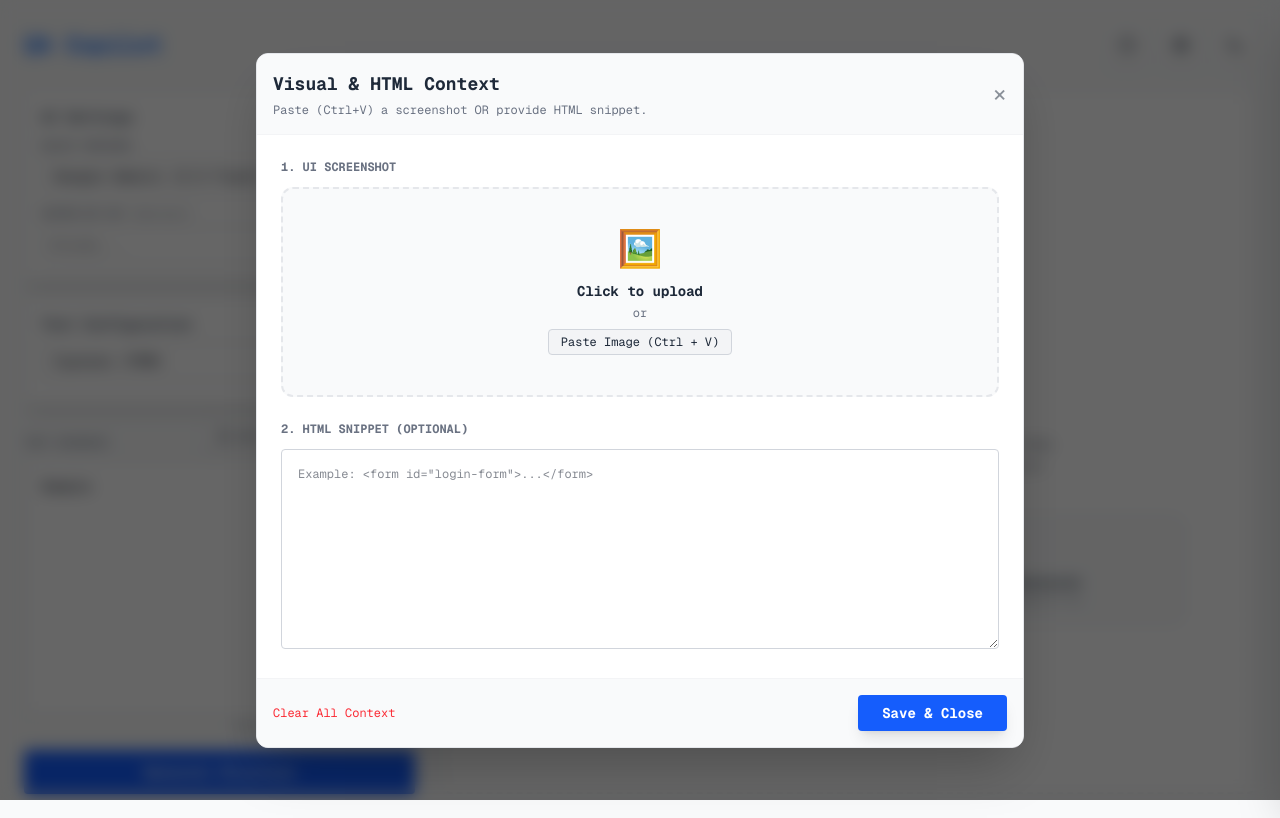
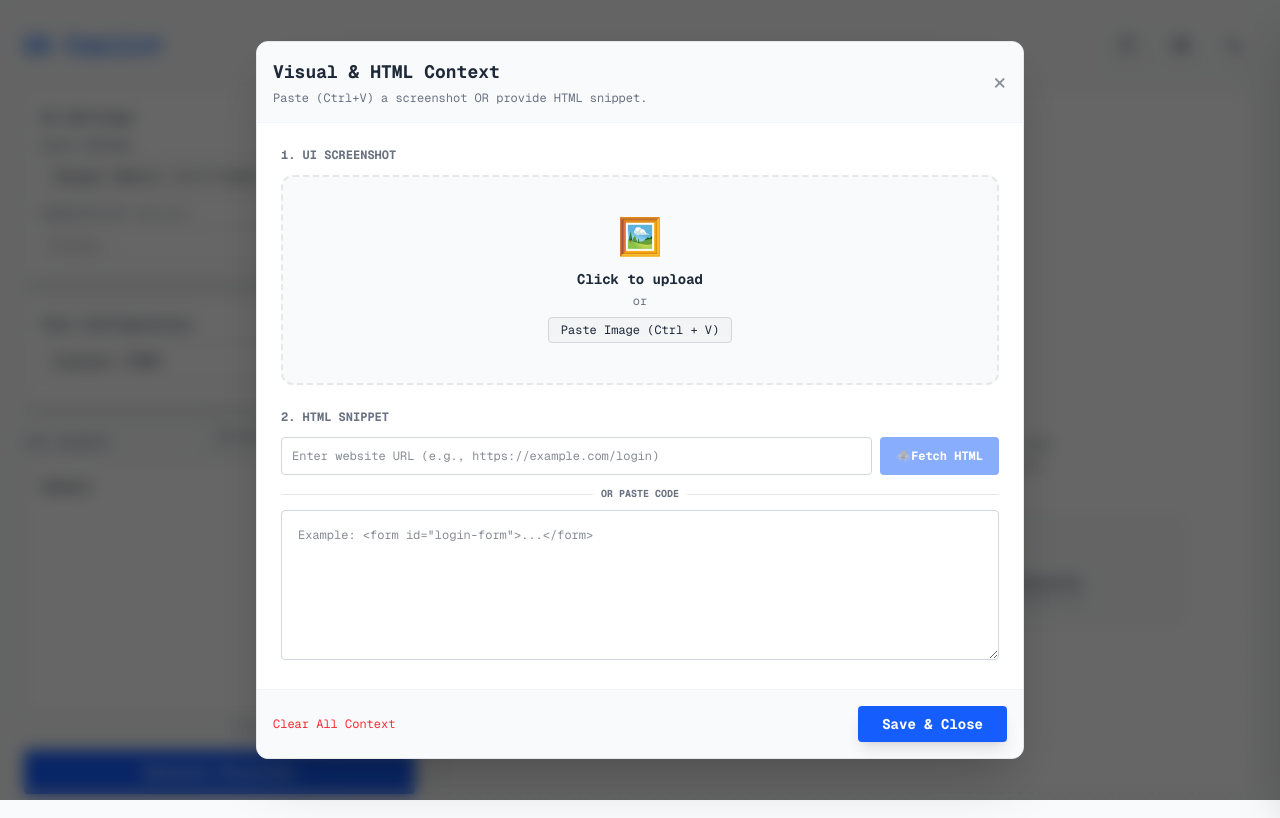
Before and after one commit to archndrx/qa-ai-test-gen, a Next.js app: page / in a window 1280 px wide. Both pictures are taken after typing "Sample" into the empty fields and a click on the button "Add Visual/HTML Context". Built offline with nearby package versions, Linux system fonts and the light colour scheme.

Commit message:
feat - new feat add url crawler

```diff
--- /dev/null
+++ b/app/api/crawl/route.js
@@ -0,0 +1,55 @@
+import { NextResponse } from 'next/server';
+import * as cheerio from 'cheerio';
+
+export async function POST(request) {
+  try {
+    const { url } = await request.json();
+
+    if (!url) {
+      return NextResponse.json({ error: 'URL is required' }, { status: 400 });
+    }
+
+    const response = await fetch(url, {
+      headers: {
+        'User-Agent': 'Mozilla/5.0 (Windows NT 10.0; Win64; x64) AppleWebKit/537.36 (KHTML, like Gecko) Chrome/91.0.4472.124 Safari/537.36'
+      }
+    });
+
+    if (!response.ok) {
+      throw new Error(`Failed to fetch URL: ${response.statusText}`);
+    }
+
+    const html = await response.text();
+
+    const $ = cheerio.load(html);
+
+    $('script').remove();
+    $('style').remove();
+    $('svg').remove();
+    $('link').remove();
+    $('meta').remove();
+    $('noscript').remove();
+    $('iframe').remove();
+
+    $('*').contents().each(function() {
+        if (this.type === 'comment') $(this).remove();
+    });
+
+    let cleanHtml = $('main').html() || $('body').html() || html;
+
+    cleanHtml = cleanHtml.replace(/\s+/g, ' ').trim();
+
+    if (cleanHtml.length > 50000) {
+        cleanHtml = cleanHtml.substring(0, 50000) + "...(truncated)";
+    }
+
+    return NextResponse.json({
+        html: cleanHtml,
+        message: "Successfully crawled"
+    });
+
+  } catch (error) {
+    console.error("CRAWL ERROR:", error);
+    return NextResponse.json({ error: error.message || "Failed to crawl URL" }, { status: 500 });
+  }
+}
--- a/app/components/modals/SmartContextModal.tsx
+++ b/app/components/modals/SmartContextModal.tsx
@@ -8,6 +8,8 @@ interface SmartContextModalProps {
   imageData: string | null;
   setImageData: (v: string | null) => void;
   isDarkMode: boolean;
+  onCrawl: (url: string) => void;
+  isCrawling: boolean;
 }
 
 export const SmartContextModal: React.FC<SmartContextModalProps> = ({
@@ -18,9 +20,13 @@ export const SmartContextModal: React.FC<SmartContextModalProps> = ({
   imageData,
   setImageData,
   isDarkMode,
+  onCrawl,
+  isCrawling,
 }) => {
   const fileInputRef = useRef<HTMLInputElement>(null);
   const [isPasting, setIsPasting] = useState(false);
+  const [urlInput, setUrlInput] = useState("");
+
 
   // Theme configuration
   const theme = {
@@ -201,17 +207,38 @@ export const SmartContextModal: React.FC<SmartContextModalProps> = ({
 
           {/* --- SECTION 2: HTML INPUT --- */}
           <div>
-            <label
-              className={`block text-xs font-bold uppercase mb-3 ${theme.subtext}`}
+             <label className={`block text-xs font-bold uppercase mb-3 ${theme.subtext}`}>2. HTML Snippet</label>
+             <div className="flex gap-2 mb-3">
+                <input
+                    type="text"
+                    value={urlInput}
+                    onChange={(e) => setUrlInput(e.target.value)}
+                    placeholder="Enter website URL (e.g., https://example.com/login)"
+                    className={`flex-1 p-2.5 rounded border outline-none text-xs ${theme.input}`}
+                    onKeyDown={(e) => e.key === 'Enter' && onCrawl(urlInput)}
+                />
+                <button
+                    onClick={() => onCrawl(urlInput)}
+                    disabled={isCrawling || !urlInput}
+                    className="px-4 py-2 bg-blue-600 hover:bg-blue-500 text-white text-xs font-bold rounded disabled:opacity-50 disabled:cursor-not-allowed flex items-center gap-2"
                 >
-              2. HTML Snippet (Optional)
-            </label>
+                    {isCrawling ? <span className="animate-spin">⌛</span> : "🕷️"}
+                    {isCrawling ? "Crawling..." : "Fetch HTML"}
+                </button>
+             </div>
+
+             <div className="flex items-center gap-2 mb-2">
+                 <div className={`h-px flex-1 ${isDarkMode ? "bg-gray-700" : "bg-gray-200"}`}></div>
+                 <span className={`text-[10px] uppercase font-bold ${theme.subtext}`}>OR PASTE CODE</span>
+                 <div className={`h-px flex-1 ${isDarkMode ? "bg-gray-700" : "bg-gray-200"}`}></div>
+             </div>
+
              <textarea
                 value={htmlContext}
                 onChange={(e) => setHtmlContext(e.target.value)}
                 placeholder='Example: <form id="login-form">...</form>'
                 className={`w-full p-4 rounded border outline-none font-mono text-xs resize-y ${theme.input}`}
-              style={{ minHeight: "200px" }}
+                style={{ minHeight: "150px" }}
               />
           </div>
         </div>
--- a/app/hooks/useQAapp.ts
+++ b/app/hooks/useQAapp.ts
@@ -25,6 +25,7 @@ export const useQAapp = () => {
   // Context States
   const [htmlContext, setHtmlContext] = useState("");
   const [imageData, setImageData] = useState<string | null>(null);
+  const [isCrawling, setIsCrawling] = useState(false);
 
   const [preferences, setPreferences] = useState<UserPreferences>({
     selectorType: "data-testid",
@@ -220,6 +221,39 @@ export const useQAapp = () => {
     return targetFile && lint.file.length > 2 && lint.file !== "N/A";
   }) || [];
 
+  const handleCrawlUrl = async (url: string) => {
+    if (!url) return;
+
+    if (!url.startsWith("http")) {
+        showToast("URL must start with http:// or https://", "error");
+        return;
+    }
+
+    setIsCrawling(true);
+    try {
+      const res = await fetch("/api/crawl", {
+        method: "POST",
+        headers: { "Content-Type": "application/json" },
+        body: JSON.stringify({ url }),
+      });
+
+      const data = await res.json();
+
+      if (!res.ok) {
+        throw new Error(data.error || "Failed to crawl");
+      }
+
+      setHtmlContext(data.html);
+      showToast("URL crawled successfully! HTML extracted. 🕷️");
+
+    } catch (err: any) {
+      console.error(err);
+      showToast(err.message || "Gagal mengambil URL. Pastikan website publik.", "error");
+    } finally {
+      setIsCrawling(false);
+    }
+  };
+
   return {
     // 1. INPUT STATES
     input, setInput,
@@ -243,6 +277,7 @@ export const useQAapp = () => {
     // 4. CONTEXT STATES (HTML & IMAGE)
     htmlContext, setHtmlContext,
     imageData, setImageData,
+    isCrawling, handleCrawlUrl,
 
     // 5. HISTORY STATES (BARU)
     history,
--- a/app/page.tsx
+++ b/app/page.tsx
@@ -37,6 +37,7 @@ export default function Home() {
     // 4. CONTEXT STATES (HTML & IMAGE)
     htmlContext, setHtmlContext,
     imageData, setImageData,
+    isCrawling, handleCrawlUrl,
 
     // 5. HISTORY STATES
     history,
@@ -155,6 +156,8 @@ export default function Home() {
         imageData={imageData}
         setImageData={setImageData}
         isDarkMode={isDarkMode}
+        isCrawling={isCrawling}
+        onCrawl={handleCrawlUrl}
       />
 
       {/* 3. Diff Modal (Auto Fix Review) */}
```
Lines whose indentation alone changed are shown as unchanged.
